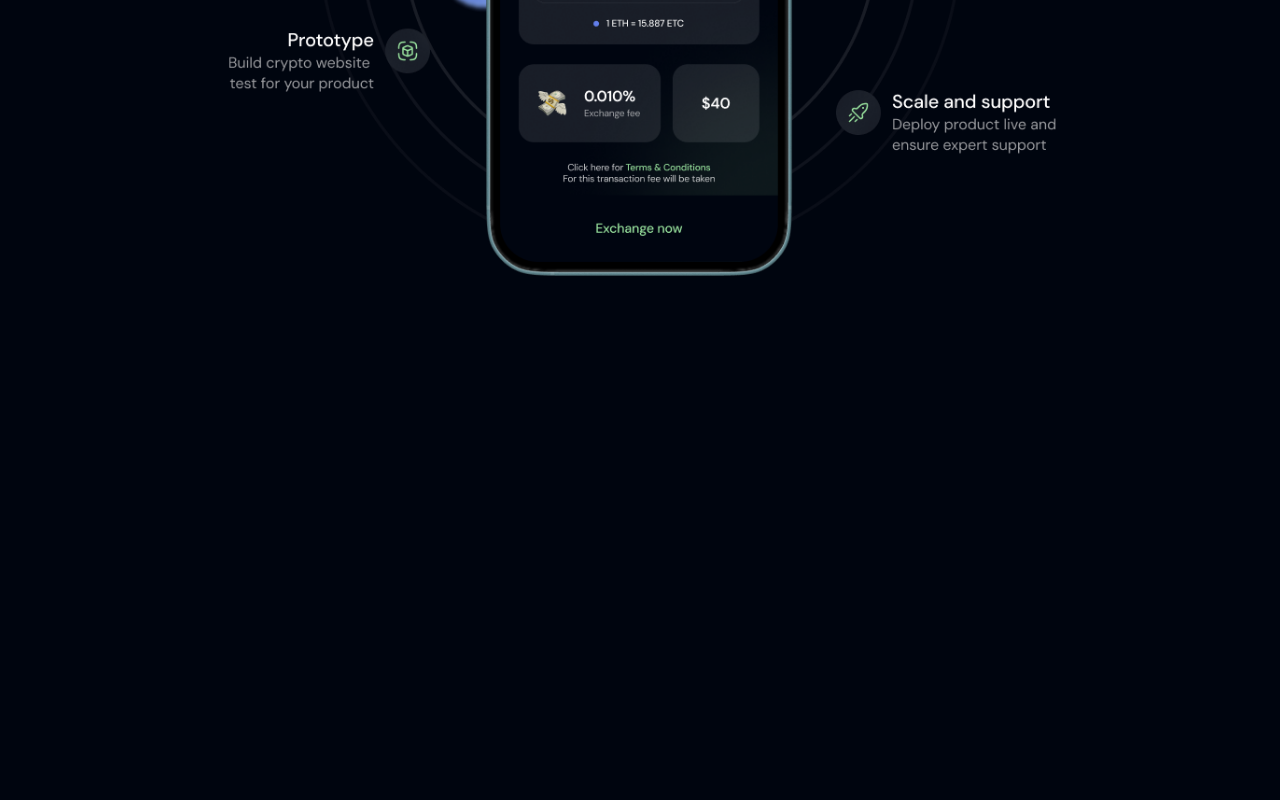
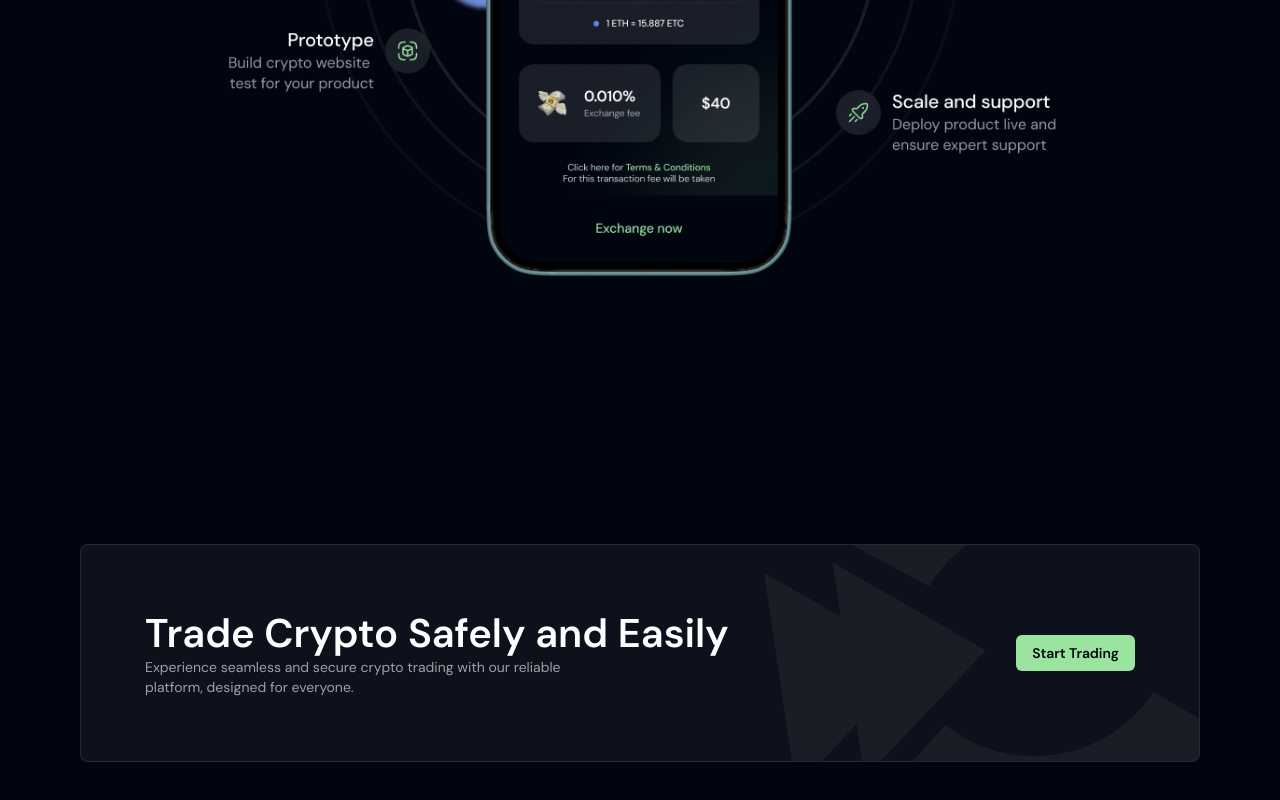
Before and after one commit to akinurrahman/crypto-landing-page, a Next.js app: page / in a window 1280 px wide. Shown: the part 3021-3821 px from the top of the page. Before the commit the page ends 3661 px from the top, so only its background shows below. Built offline with nearby package versions, Linux system fonts and the light colour scheme.

Commit message:
Add Crypto Trade section

```diff
--- a/src/app/page.js
+++ b/src/app/page.js
@@ -6,6 +6,7 @@ import FeaturedCryptoCoins from '@/components/landing-page/featured-coins'
 import WhyCrypgo from '@/components/landing-page/why-crypgo'
 import Statistics from '@/components/landing-page/statictics'
 import WhatWeOffer from '@/components/landing-page/what-we-offer'
+import CryptoTrade from '@/components/landing-page/crypto-trade'
 
 const page = () => {
   return (
@@ -18,6 +19,7 @@ const page = () => {
       <WhyCrypgo />
       <Statistics />
       <WhatWeOffer />
+      <CryptoTrade />
     </div>
   );
 }
--- /dev/null
+++ b/src/components/landing-page/crypto-trade.jsx
@@ -0,0 +1,26 @@
+import React from "react";
+import Button from "../ui/button";
+import { overlays } from "@/constants/images.constants";
+import Image from "next/image";
+
+const CryptoTrade = () => {
+  return (
+    <section className="relative p-5 md:p-10 rounded-lg overflow-hidden lg:p-[64px] bg-white/5 border flex flex-col md:flex-row justify-between md:items-center gap-4">
+      <Image
+        src={overlays.overlay2}
+        alt="overlay-2"
+        className="absolute right-0  "
+      />
+      <div>
+        <h2 className="heading-primary ">Trade Crypto Safely and Easily</h2>
+        <p className="text-white/60 text-sm md:w-[70%]">
+          Experience seamless and secure crypto trading with our reliable
+          platform, designed for everyone.
+        </p>
+      </div>
+      <Button>Start Trading</Button>
+    </section>
+  );
+};
+
+export default CryptoTrade;
--- a/src/constants/images.constants.js
+++ b/src/constants/images.constants.js
@@ -7,7 +7,6 @@ import trust2 from '@/assets/icons/trusted-by-2.svg'
 import trust3 from '@/assets/icons/trusted-by-3.svg'
 import trust4 from '@/assets/icons/trusted-by-4.svg'
 import trust5 from '@/assets/icons/trusted-by-5.svg'
-
 import bitcoin from '@/assets/icons/bitcoin.svg'
 import ethereum from '@/assets/icons/ethereum.svg'
 import lightcoin from '@/assets/icons/lightcoin.svg'
@@ -23,6 +22,8 @@ import whyCrypgoHeroImage from '@/assets/images/why-crypgo-hero.png'
 import whatWeOfferHeroImage from '@/assets/images/what-we-offer-hero.png'
 
 import shadow from '@/assets/overlays/shadow.svg'
+import overlay2 from '@/assets/overlays/overlay-2.svg'
+
 
 export const icons = {
     logo,
@@ -51,5 +52,6 @@ export const images = {
     whatWeOfferHeroImage
 }
 export const overlays = {
-    shadow
+    shadow,
+    overlay2
 }
```
Also changed, not shown: src/assets/overlays/overlay-2.svg (added).
